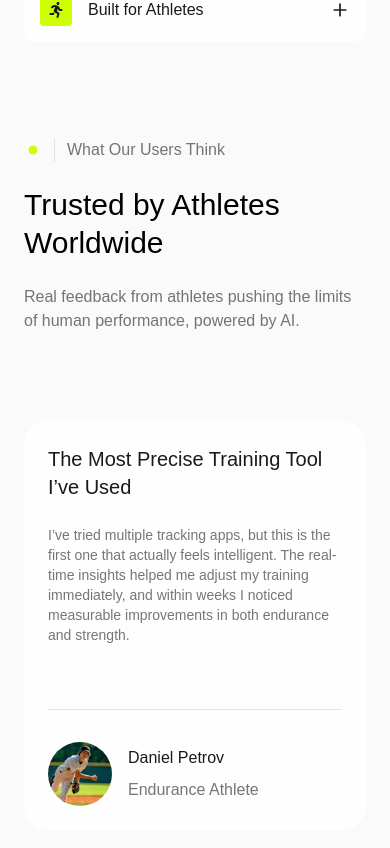
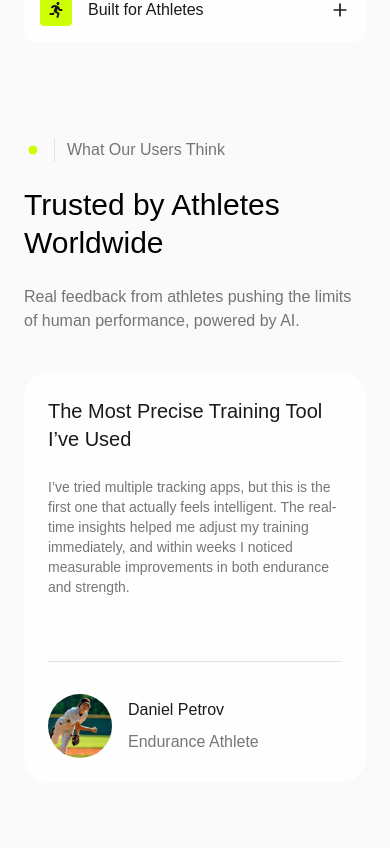
Before and after one commit to Niko21122323/cresco, a Next.js app: page / in a window 390 px wide. Shown: the part 5416-6264 px from the top of the page. Built offline with nearby package versions, Linux system fonts and the light colour scheme; a web font is replaced by a local one.

Commit message:
fixed gap in testimonials section

```diff
--- a/components/sections/TestimonialsSection.tsx
+++ b/components/sections/TestimonialsSection.tsx
@@ -55,7 +55,7 @@ const TestimonialsSection = () => {
   return (
     <section className="section-padding-b bg-light">
       <div className="container mx-auto px-6">
-        <div className="grid grid-cols-1 xl:grid-cols-12 gap-12">
+        <div className="grid grid-cols-1 xl:grid-cols-12 lg:gap-12">
           <div className="xl:col-span-5 flex flex-row items-end justify-between xl:justify-normal xl:flex-col ">
             <div className="title-component-padding-b">
               <TitleComponent
```
